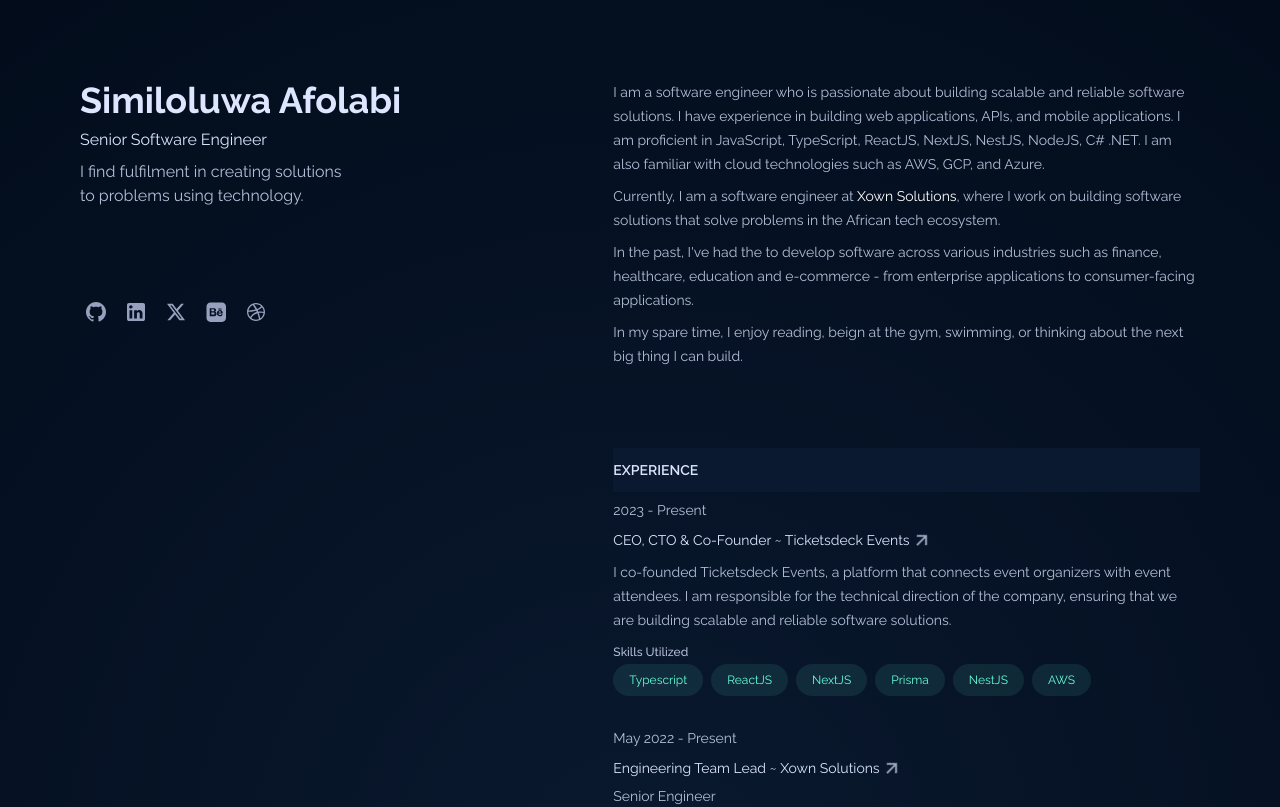
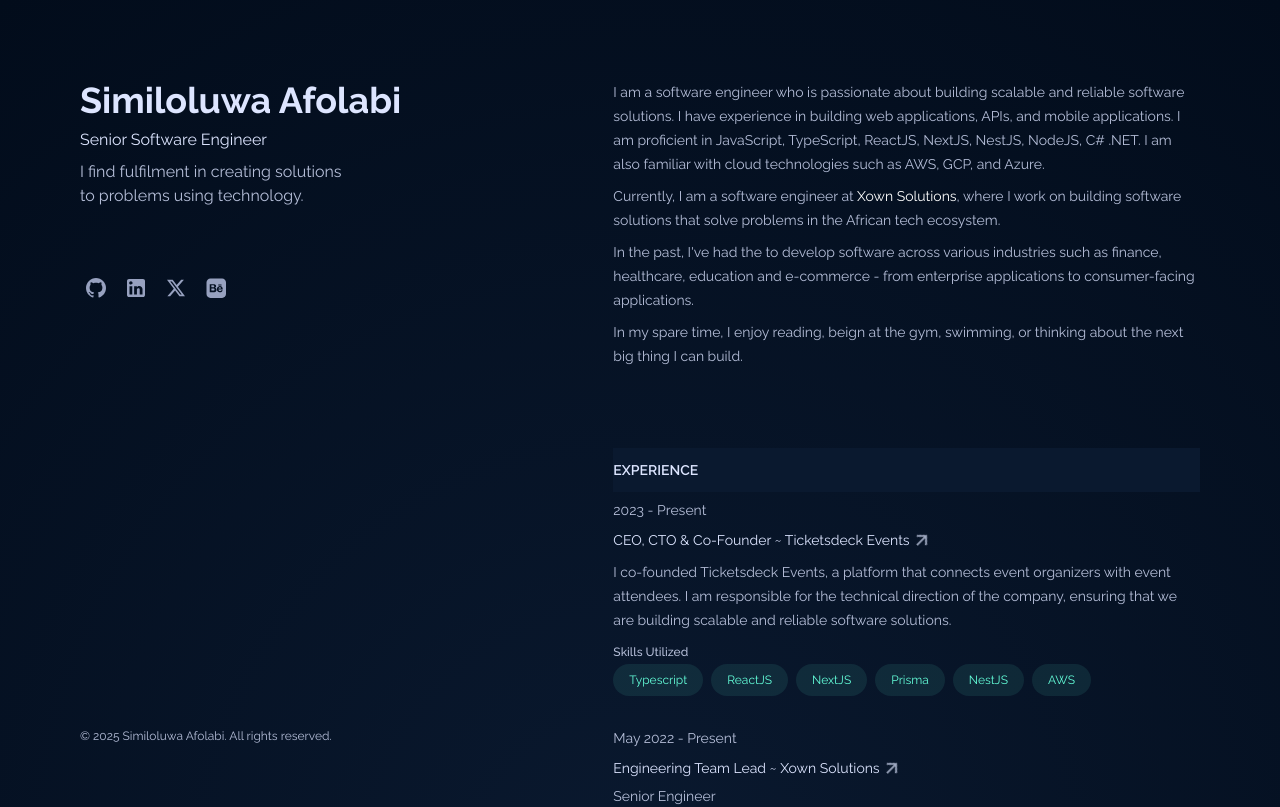
Before and after one commit to Simlex/portfolio, a Next.js app: page / in a window 1280 px wide. Shown: the top 807 px of the page. Built offline with nearby package versions, Linux system fonts and the light colour scheme.

Commit message:
Update Hero component with new social media links and adjust styling

```diff
--- a/app/components/home/Hero.tsx
+++ b/app/components/home/Hero.tsx
@@ -18,19 +18,19 @@
         },
         {
             name: 'Twitter',
-            url: 'https://twitter.com/simlex',
+            url: 'https://twitter.com/simlex_x',
             icons: <Icons.X />
         },
         {
             name: 'Behance',
-            url: 'https://behance.com/simlex',
+            url: 'https://www.behance.net/simlexdesigns',
             icons: <Icons.Behance />
         },
-        {
-            name: 'Dribble',
-            url: 'https://dribble.com/simlex',
-            icons: <Icons.Dribble />
-        },
+        // {
+        //     name: 'Dribble',
+        //     url: 'https://dribble.com/simlex',
+        //     icons: <Icons.Dribble />
+        // },
     ]
 
     return (
@@ -57,25 +57,27 @@
                     I find fulfilment in creating solutions to problems using technology.
                 </motion.span>
 
-                <div className='flex flex-row items-center gap-2 z-10'>
+                <div className='flex flex-row items-center gap-2 z-20'>
                     {
                         links.map((link, index) => (
-                            <motion.span
+                            <span
                                 key={index}
-                                initial={{ opacity: 0, y: 10 + (index * -10) }}
-                                whileInView={{ opacity: 1, y: 0 }}
-                                transition={{ delay: index * 0.1 }}
-                                viewport={{ once: true }}
-                                className='bg-white/0 p-1 rounded-md transition hover:bg-white/10 hover:-translate-y-1'
+                                className='bg-white/0 p-1 rounded-md transition hover:bg-white/10 hover:-translate-y-2'
                             >
-                                <Link href={link.url} target='_blank' className='bg-white/0 p-1 rounded-md transition hover:bg-white/10 hover:-translate-y-1'>
+                                <Link href={link.url} target='_blank' className=''>
                                     {link.icons}
                                 </Link>
-                            </motion.span>
+                            </span>
                         ))
                     }
                 </div>
             </div>
+
+            <div className='mt-auto hidden md:block'>
+                <p className='text-secondary text-xs mt-10'>
+                    © {new Date().getFullYear()} Similoluwa Afolabi. All rights reserved.
+                </p>
+            </div>
         </section>
     )
 }
```
